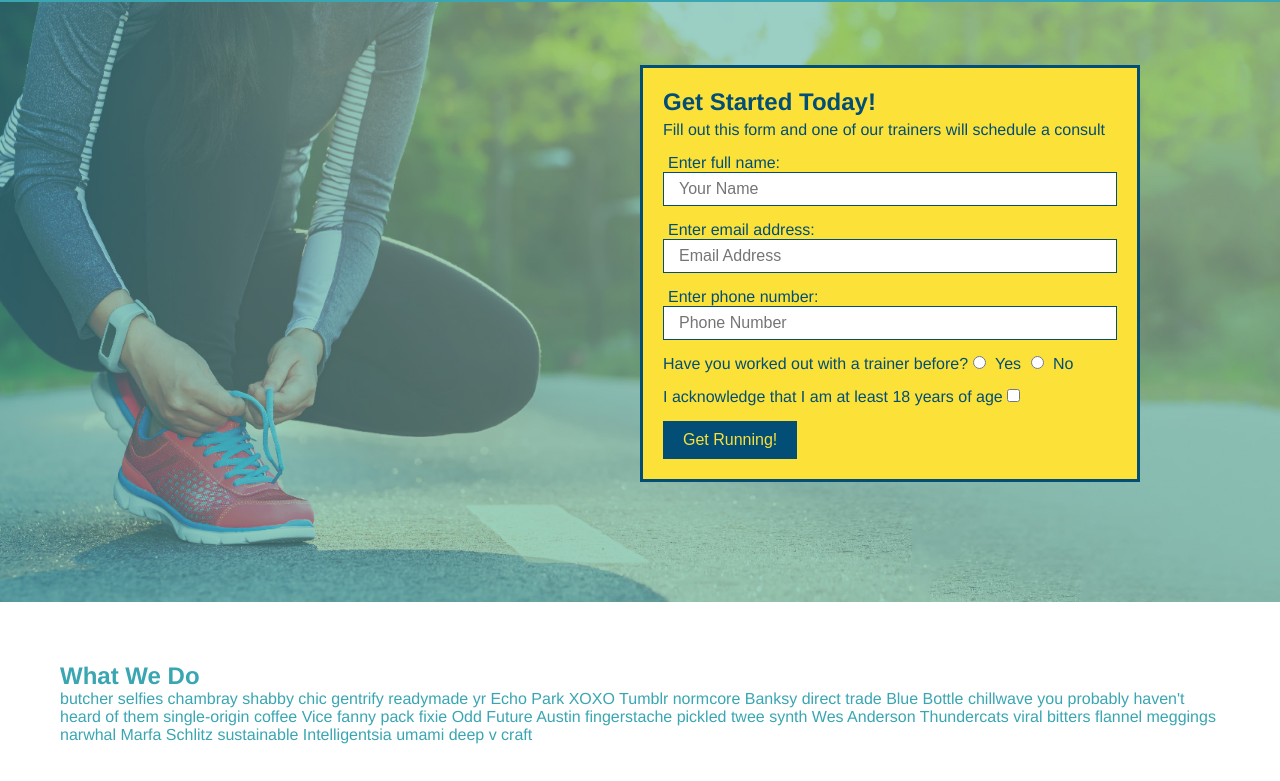
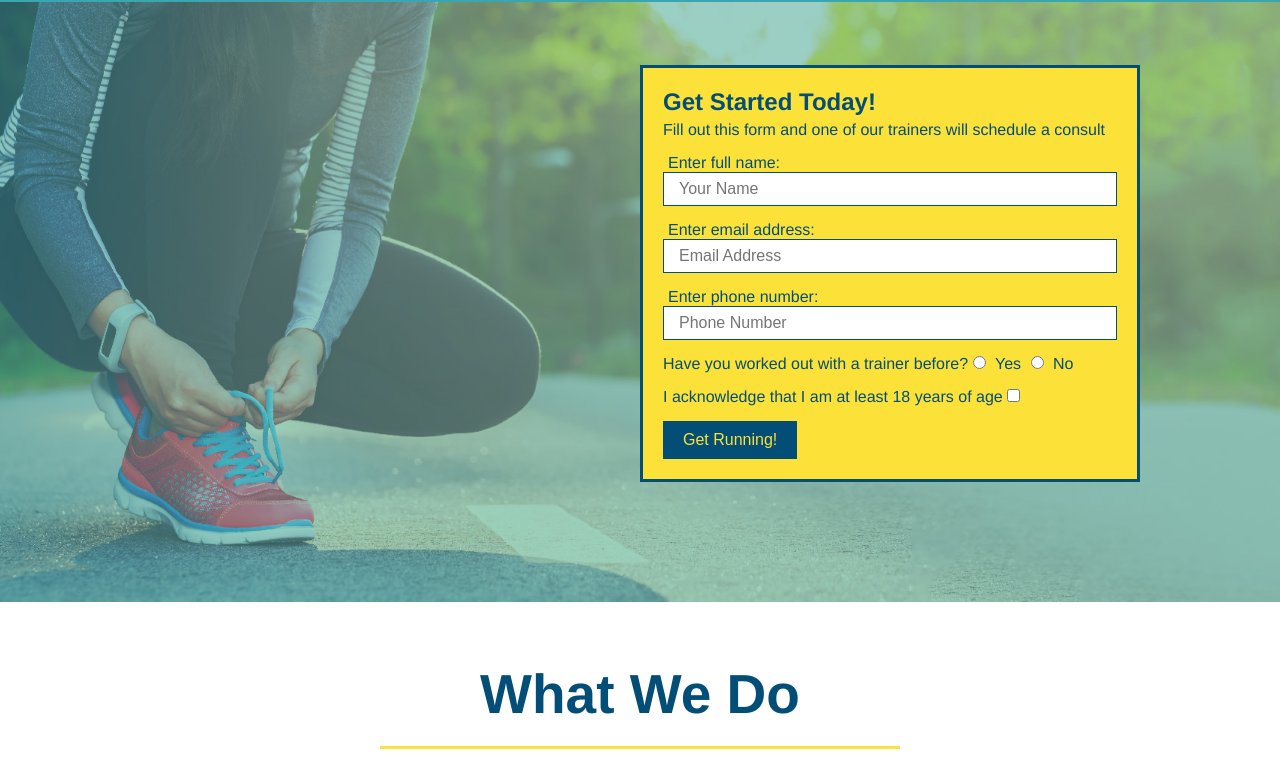
Before and after one commit to henelle/run-buddy, a plain HTML site: page index.html in a window 1280 px wide. Shown: the part 80-861 px from the top of the page. Drawn offline with Linux system fonts and the light colour scheme.

Commit message:
style what we do section

```diff
--- a/assets/css/style.css
+++ b/assets/css/style.css
@@ -5,16 +5,14 @@
 }
 
 body {
-    /* more on this crazy alphanumerical value in a minute! */
     color: #39a6b2;
     font-family: Helvetica, Arial, sans-serif;
-  }
+}
 
-/* apply styles to <header> */
 header {
     padding: 20px 35px;
     background-color: #39a6b2;
-  }
+}
 
 header h1 {
 font-weight: bold;
@@ -138,3 +136,25 @@ Can combine these 3 declorations into a shorthand property
 section {
     padding: 60px;
 }
+
+.intro {
+    text-align: center;
+}
+
+.intro h2 {
+    font-size: 55px;
+    color: #024e76;
+    margin-bottom: 35px;
+    padding: 0 100px 20px 100px;
+    border-bottom: 3px solid;
+    border-color: #fce138;
+    display: inline-block;
+}
+
+.intro p {
+    line-height: 1.7;
+    color: #39a6b2;
+    width: 80%;
+    font-size: 20px;
+    margin: 0 auto;
+}
--- a/index.html
+++ b/index.html
@@ -68,7 +68,7 @@
         </section>
 
        <!-- "what we do" section -->
-        <section id="what-we-do">
+        <section id="what-we-do" class="intro">
             <h2>What We Do</h2>
             <p>
                 butcher selfies chambray shabby chic gentrify readymade yr Echo Park XOXO Tumblr normcore Banksy direct trade Blue Bottle chillwave you probably haven't heard of them single-origin coffee Vice fanny pack fixie Odd Future Austin fingerstache pickled twee synth Wes Anderson Thundercats viral bitters flannel meggings narwhal Marfa Schlitz sustainable Intelligentsia umami deep v craft
```
